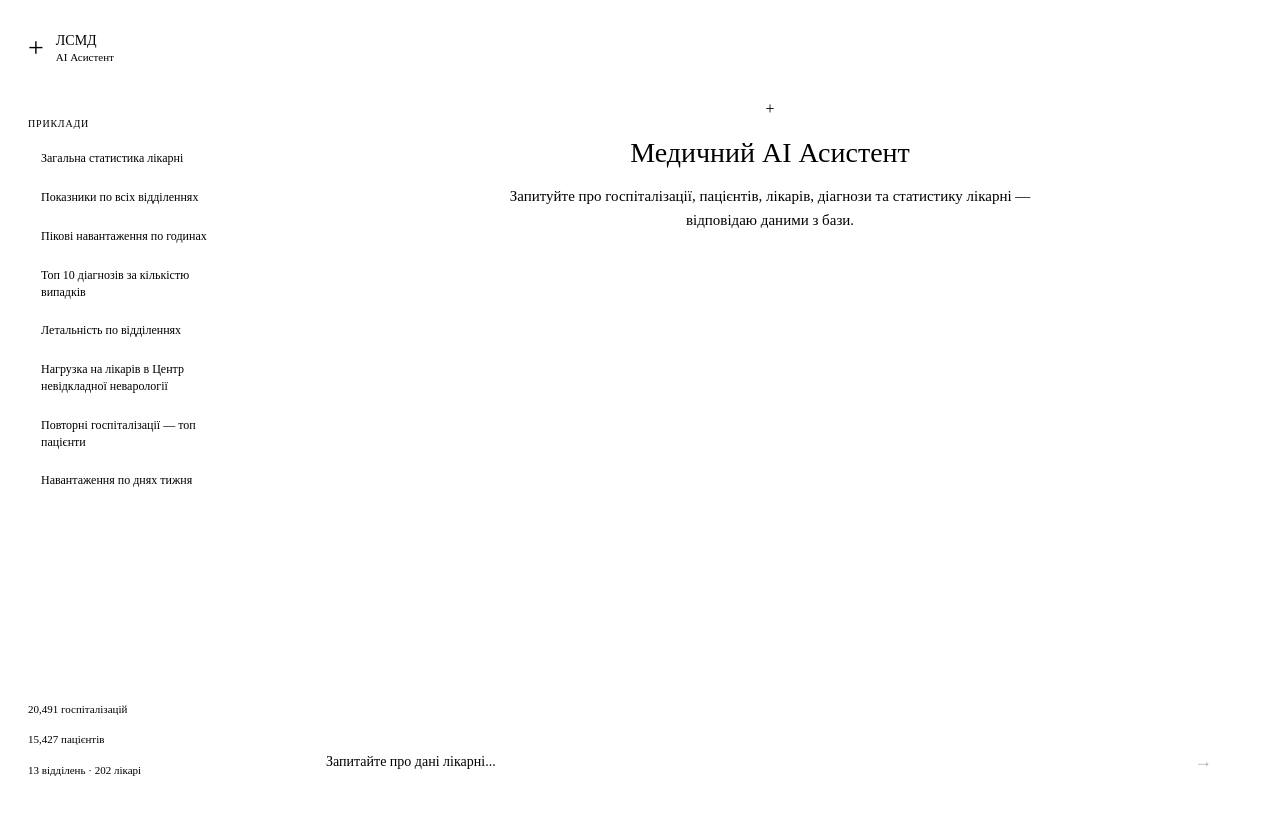
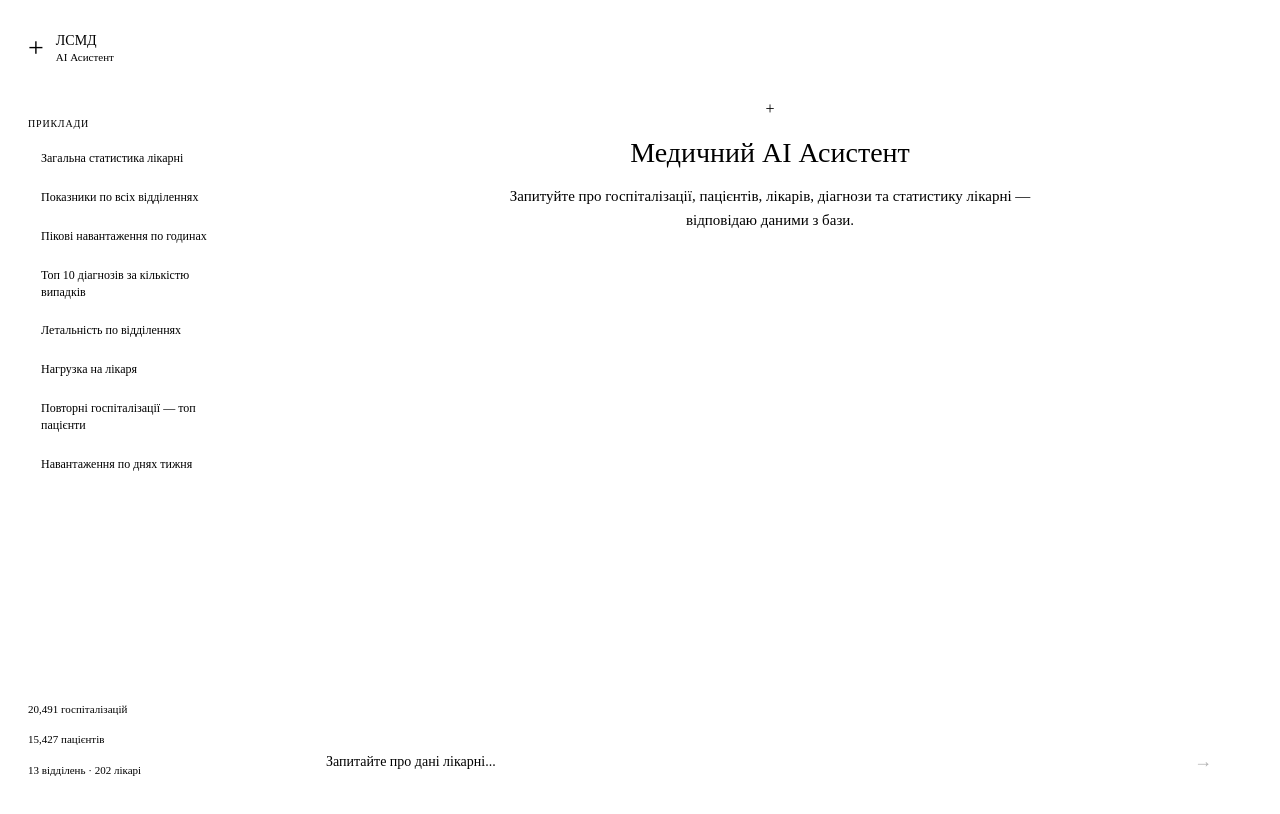
Before and after one commit to julbly38-a11y/hospital-agent, a Next.js app: page / in a window 1280 px wide. Built offline with nearby package versions, Linux system fonts and the light colour scheme.

Commit message:
Update index.js

```diff
--- a/pages/index.js
+++ b/pages/index.js
@@ -8,7 +8,7 @@ const EXAMPLES = [
   'Пікові навантаження по годинах',
   'Топ 10 діагнозів за кількістю випадків',
   'Летальність по відділеннях',
-  'Нагрузка на лікарів в Центр невідкладної неварології',
+  'Нагрузка на лікаря',
   'Повторні госпіталізації — топ пацієнти',
   'Навантаження по днях тижня',
 ]
```
